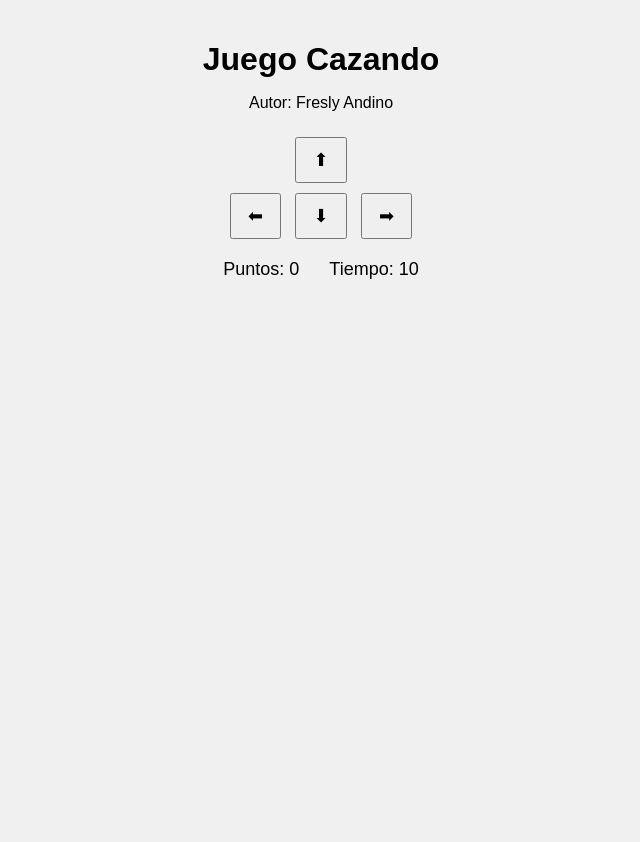
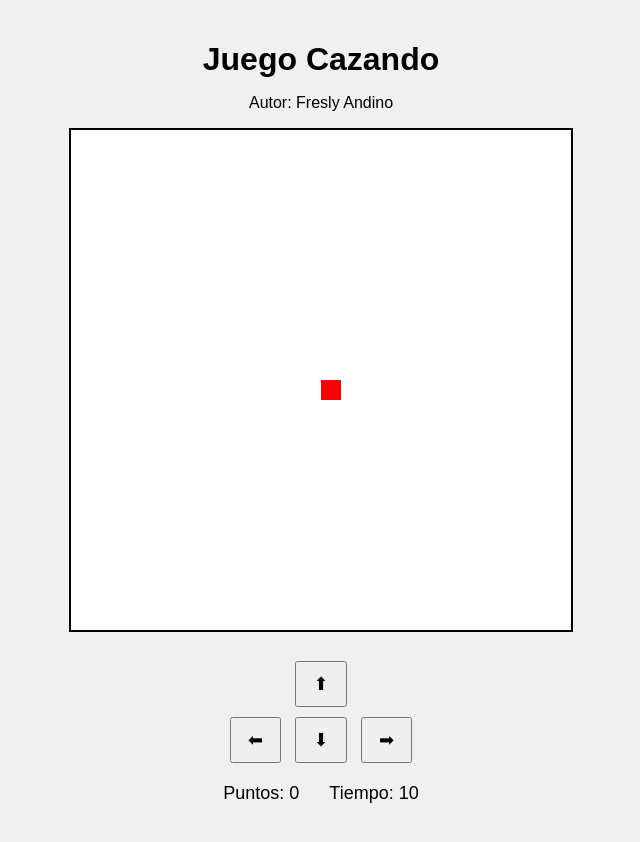
Before and after one commit to freslyA/juego_cazando, a plain HTML site: page cazando.html in a window 1280 px wide. Shown: the whole page, without its empty margins (319-959 px from the left). Before the commit the page ends 800 px from the top, so only its background shows below. Drawn offline with Linux system fonts and the light colour scheme.

Commit message:
funcion dibujar gato funciona correctamente

```diff
--- a/cazando.html
+++ b/cazando.html
@@ -4,14 +4,13 @@
   <title>Juego Cazando</title>
   <link rel="stylesheet" href="cazando.css">
   <script src="utils.js"></script>
-  <script src="cazando.js"></script>
 
 </head>
-<body>
+<body onload="dibujarGato();">
 
   <h1>Juego Cazando</h1>
   <p>Autor: Fresly Andino</p>
-
+  <canvas id="areaJuego" width="500" height="500"></canvas>
 
   <div class="controles">
     <button>⬆</button>
@@ -29,6 +28,6 @@
 
   <p id="mensaje"></p>
 
-
+  <script src="cazando.js"></script>
 </body>
 </html>
--- a/cazando.js
+++ b/cazando.js
@@ -0,0 +1,7 @@
+let canvas= document.getElementById("areaJuego")
+let canva=canvas.getContext("2d")
+
+function dibujarGato(){
+    canva.fillStyle="red"
+    canva.fillRect(canvas.width/2,canvas.height/2,20,20)
+}
```
